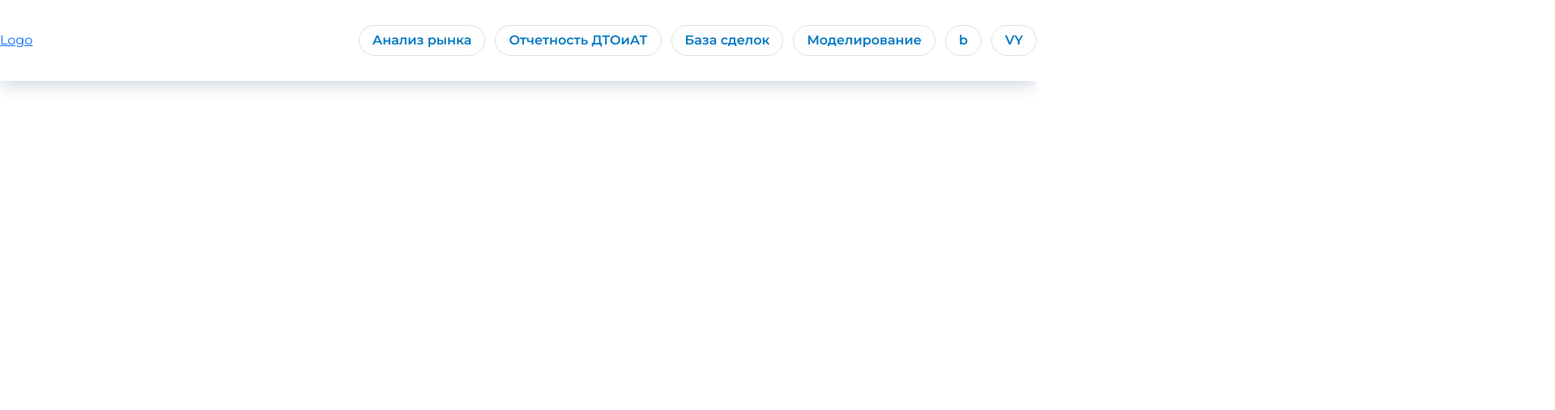
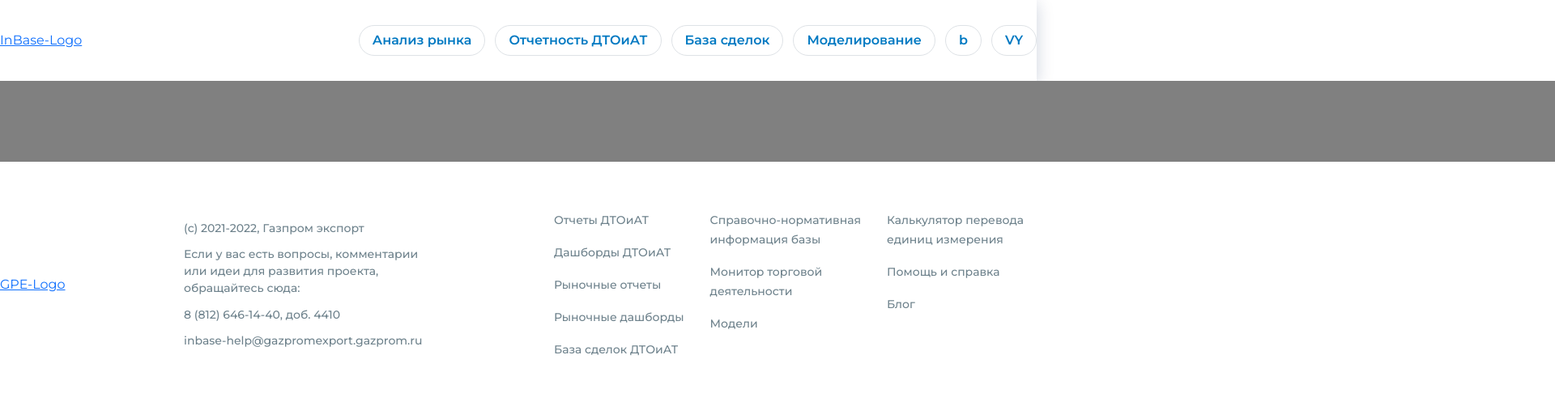
Before and after one commit to katie-soft/Model, a website built with webpack: page src/index.html in a window 1280 px wide. Shown: the whole page at 81% size, 1920 px wide, since content can reach past the window. Built offline with nearby package versions, Linux system fonts and the light colour scheme.

Commit message:
2 files modified

```diff
--- a/src/index.html
+++ b/src/index.html
@@ -19,7 +19,7 @@
           align-items-center
         "
       >
-        <a href="#">Logo</a>
+        <a href="#">InBase-Logo</a>
         <nav class="header-nav">
           <ul class="nav justify-content-end">
             <li class="nav-item border">
@@ -44,5 +44,72 @@
         </nav>
       </div>
     </header>
+
+    <section class="main"></section>
+
+    <footer class="footer d-flex justify-content-center">
+      <div
+        class="
+          footer-content
+          d-flex
+          flex-row
+          justify-content-between
+          align-items-center
+        "
+      >
+
+          <a href="#">GPE-Logo</a>
+          <div class="footer-contacts d-flex flex-column justify-content-between">
+            <div>(c) 2021-2022, Газпром экспорт</div>
+            <div>Если у вас есть вопросы, комментарии <br>или идеи для развития проекта, <br>обращайтесь сюда:</div>
+            <div>8 (812) 646-14-40, доб. 4410</div>
+            <div>inbase-help@gazpromexport.gazprom.ru</div>
+          </div>
+          <div class="footer-nav d-flex">
+            <ul class="footer-list list-group">
+              <li class="footer-item list-group-item border-0">
+                <a class="footer-link" href="#">Отчеты ДТОиАТ</a>
+              </li>
+              <li class="footer-item list-group-item border-0">
+                <a class="footer-link" href="#">Дашборды ДТОиАТ</a>
+              </li>
+              <li class="footer-item list-group-item border-0">
+                <a class="footer-link" href="#">Рыночные отчеты</a>
+              </li>
+              <li class="footer-item list-group-item border-0">
+                <a class="footer-link" href="#">Рыночные дашборды</a>
+              </li>
+              <li class="footer-item list-group-item border-0">
+                <a class="footer-link" href="#">База сделок ДТОиАТ</a>
+              </li>
+            </ul>
+
+            <ul class="footer-list list-group">
+              <li class="footer-item list-group-item border-0">
+                <a class="footer-link" href="#">Справочно-нормативная <br>информация базы</a>
+              </li>
+              <li class="footer-item list-group-item border-0">
+                <a class="footer-link" href="#">Монитор торговой <br>деятельности</a>
+              </li>
+              <li class="footer-item list-group-item border-0">
+                <a class="footer-link" href="#">Модели</a>
+              </li>
+            </ul>
+
+            <ul class="footer-list list-group">
+            <li class="footer-item list-group-item border-0">
+              <a class="footer-link" href="#">Калькулятор перевода <br>единиц измерения</a>
+            </li>
+            <li class="footer-item list-group-item border-0">
+              <a class="footer-link" href="#">Помощь и справка</a>
+            </li>
+            <li class="footer-item list-group-item border-0">
+              <a class="footer-link" href="#">Блог</a>
+            </li>
+            </ul>
+
+
+      </div>
+    </footer>
   </body>
 </html>
--- a/src/styles.scss
+++ b/src/styles.scss
@@ -9,7 +9,7 @@
   font-family: 'Montserrat';
 }
 .header {
-  max-width: 1922px;
+  max-width: 1920px;
   height: 100px;
   background-color: #fff;
   box-shadow: 0px 4px 20px rgba(1, 36, 88, 0.2);
@@ -35,3 +35,31 @@
   line-height: 20px;
   color: #0079c2;
 }
+
+.main {
+  background-color: grey;
+  height: 100px;
+  width: 1920px;
+}
+
+.footer {
+  height: 304px;
+  max-width: 1920px;
+  background-color: #fff;
+}
+
+.footer-content {
+  width: 1376px;
+}
+
+.footer-contacts {
+  height: 160px;
+}
+
+.footer-link,
+.footer-contacts {
+  color: #6e828c;
+  font-weight: 500;
+  font-size: 14px;
+  text-decoration: none;
+}
```
